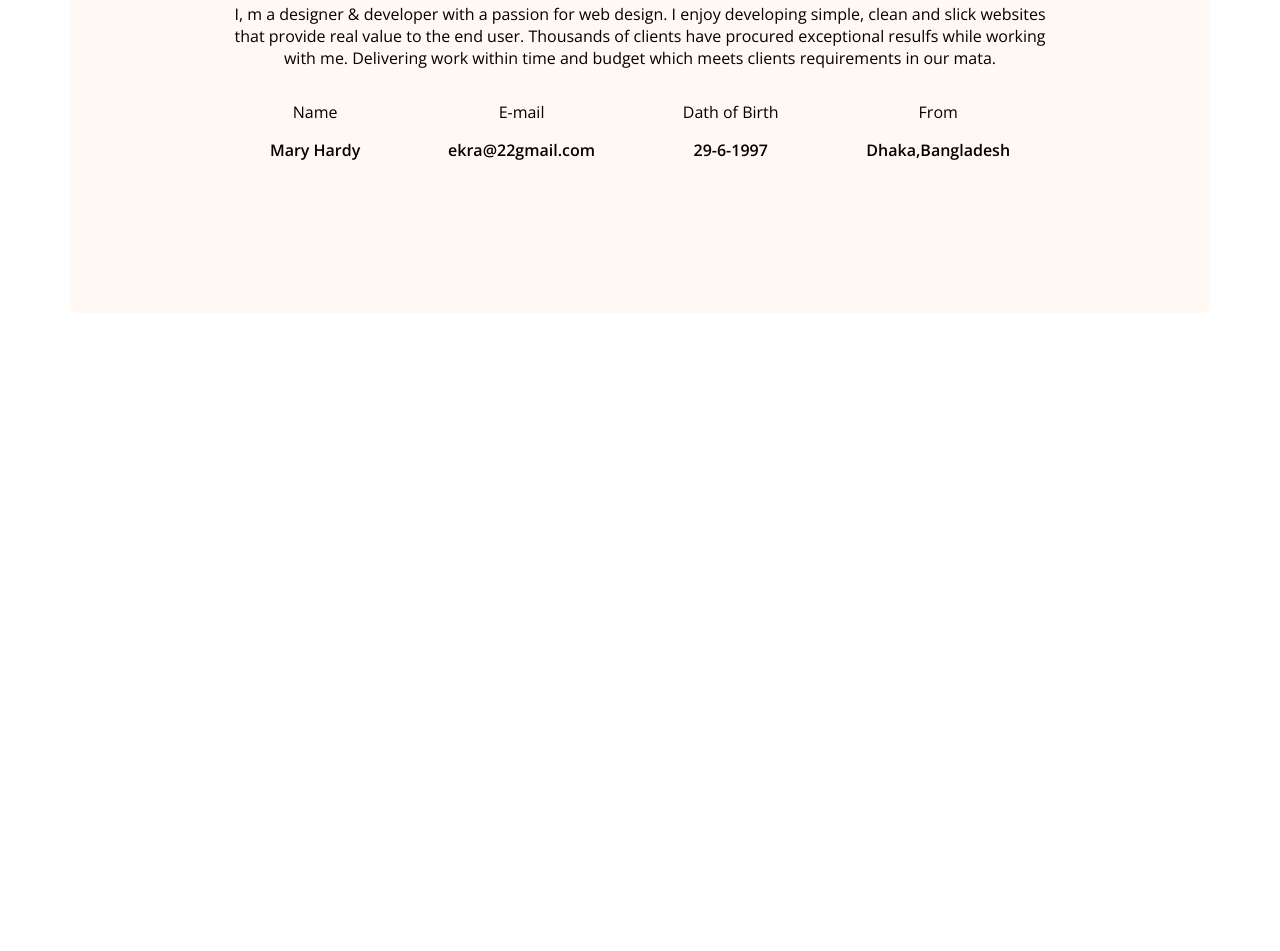
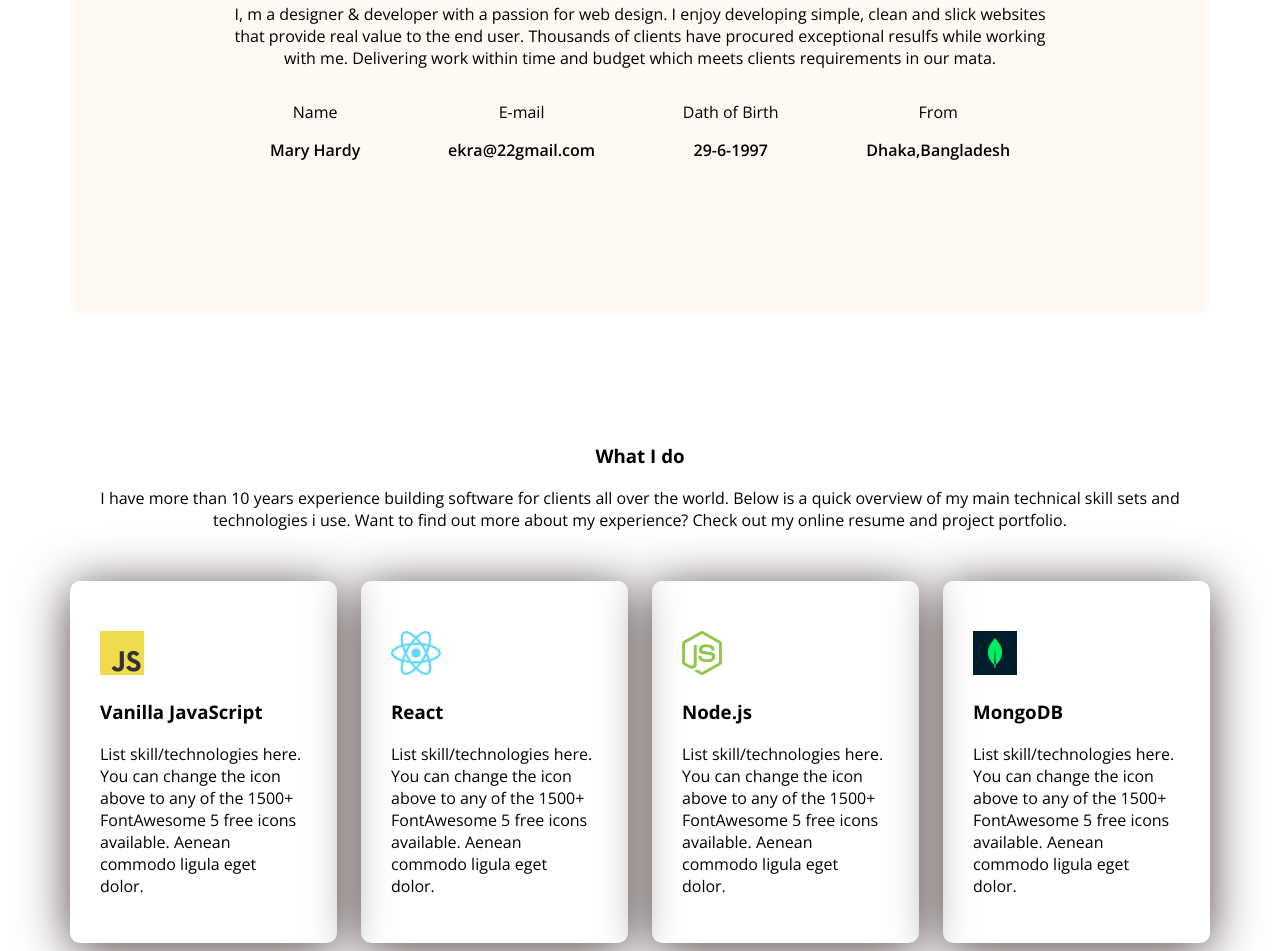
Before and after one commit to sabikunelma/web-dev-portfolio, a plain HTML site: page index.html in a window 1280 px wide. Shown: the part 1120-2071 px from the top of the page. Before the commit the page ends 1441 px from the top, so only its background shows below. Drawn offline with nearby package versions, Linux system fonts and the light colour scheme.

Commit message:
added section-2

```diff
--- a/index.html
+++ b/index.html
@@ -36,6 +36,7 @@
         <section class="about secondary-bd">
             <h3 class="section-title">About Me</h3>
             <p class="section-description">I, m a designer & developer with a passion for web design. I enjoy developing simple, clean and slick websites that provide real value to the end user. Thousands of clients have procured exceptional resulfs while working with me. Delivering work within time and budget which meets clients requirements in our mata.</p>
+
             <div class="about-items">
                 <!-- .about-item*4>p.item-title+p.item-description -->
                 <div class="about-item">
@@ -55,6 +56,38 @@
                     <p class="item-description">Dhaka,Bangladesh</p>
                 </div>
             </div>
+        </section>
+
+        <section class="skills">
+            <h3 class="section-title text-align">What I do</h3>
+            <p class="section-description text-align">I have more than 10 years experience building software for clients all over the world. Below is a quick overview of my main technical skill sets and technologies i use. Want to find out more about my experience? Check out my online resume and project portfolio.</p>
+
+            <div class="skill-card">
+
+                   <!-- .skill*4>img+h3.skill-title+p.skill-description -->
+
+                   <div class="skill">
+                    <img src="images/icons/js.png" alt="">
+                    <h3 class="skill-title">Vanilla JavaScript</h3>
+                    <p class="skill-description">List skill/technologies here. You can change the icon above to any of the 1500+ FontAwesome 5 free icons available. Aenean commodo ligula eget dolor.</p>
+                   </div>
+                   <div class="skill">
+                    <img src="images/icons/react.png" alt="">
+                    <h3 class="skill-title">React</h3>
+                    <p class="skill-description">List skill/technologies here. You can change the icon above to any of the 1500+ FontAwesome 5 free icons available. Aenean commodo ligula eget dolor.</p>
+                   </div>
+                   <div class="skill">
+                    <img src="images/icons/nodejs.png" alt="">
+                    <h3 class="skill-title">Node.js</h3>
+                    <p class="skill-description">List skill/technologies here. You can change the icon above to any of the 1500+ FontAwesome 5 free icons available. Aenean commodo ligula eget dolor.</p>
+                   </div>
+                   <div class="skill">
+                    <img src="images/icons/mongo.png" alt="">
+                    <h3 class="skill-title">MongoDB</h3>
+                    <p class="skill-description">List skill/technologies here. You can change the icon above to any of the 1500+ FontAwesome 5 free icons available. Aenean commodo ligula eget dolor.</p>
+                   </div>
+            </div>
+
 
 
         </section>
--- a/styles/portfolio.css
+++ b/styles/portfolio.css
@@ -134,3 +134,25 @@ main{
 .item-description{
     font-weight: 600;
 }
+
+
+/* section-2 styls */
+
+.text-align{
+    text-align: center;
+
+}
+.skill-card{
+    display: flex;
+    gap: 24px;
+    margin-top: 50px;
+
+}
+.skill{
+    border-radius: 10px;
+    padding: 50px 33px 30px 30px;
+    box-shadow: 0 6px 50px 0 #504141;
+}
+.skills{
+    margin-top: 130px;
+}
```
